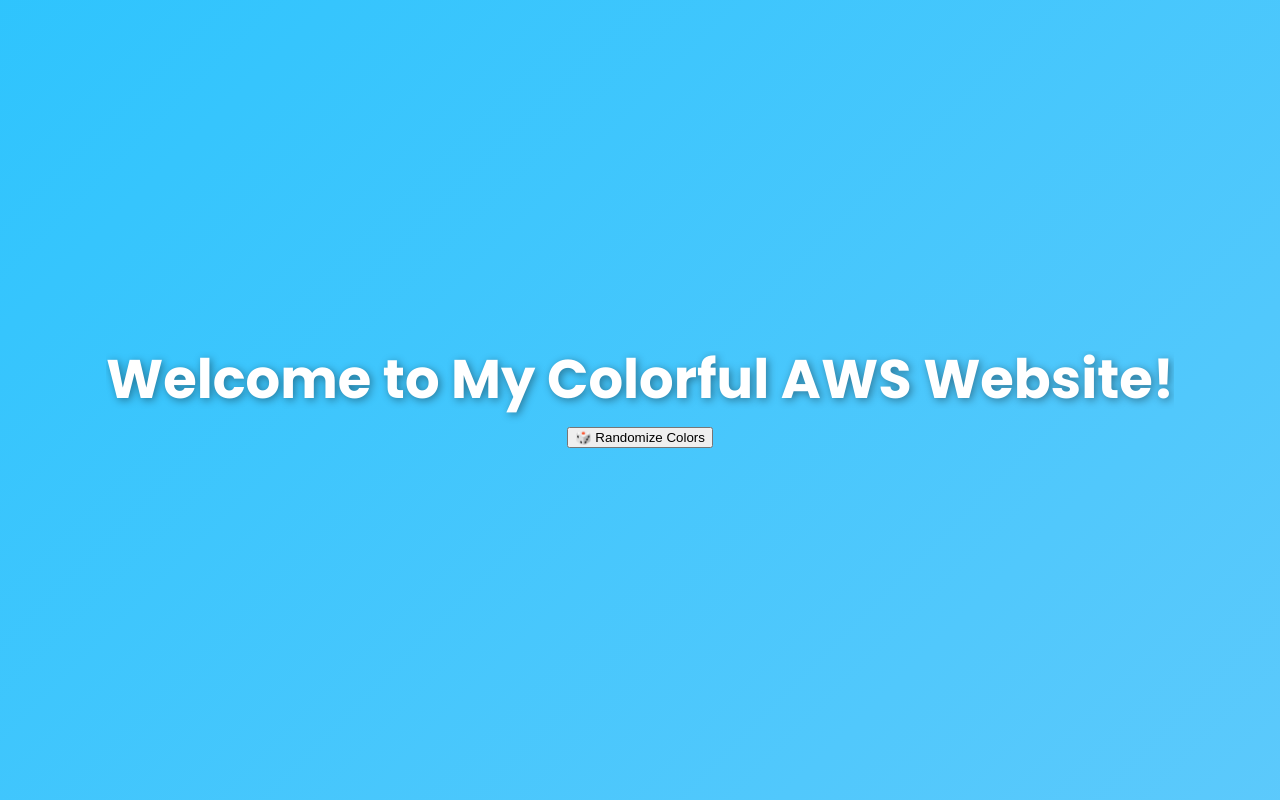
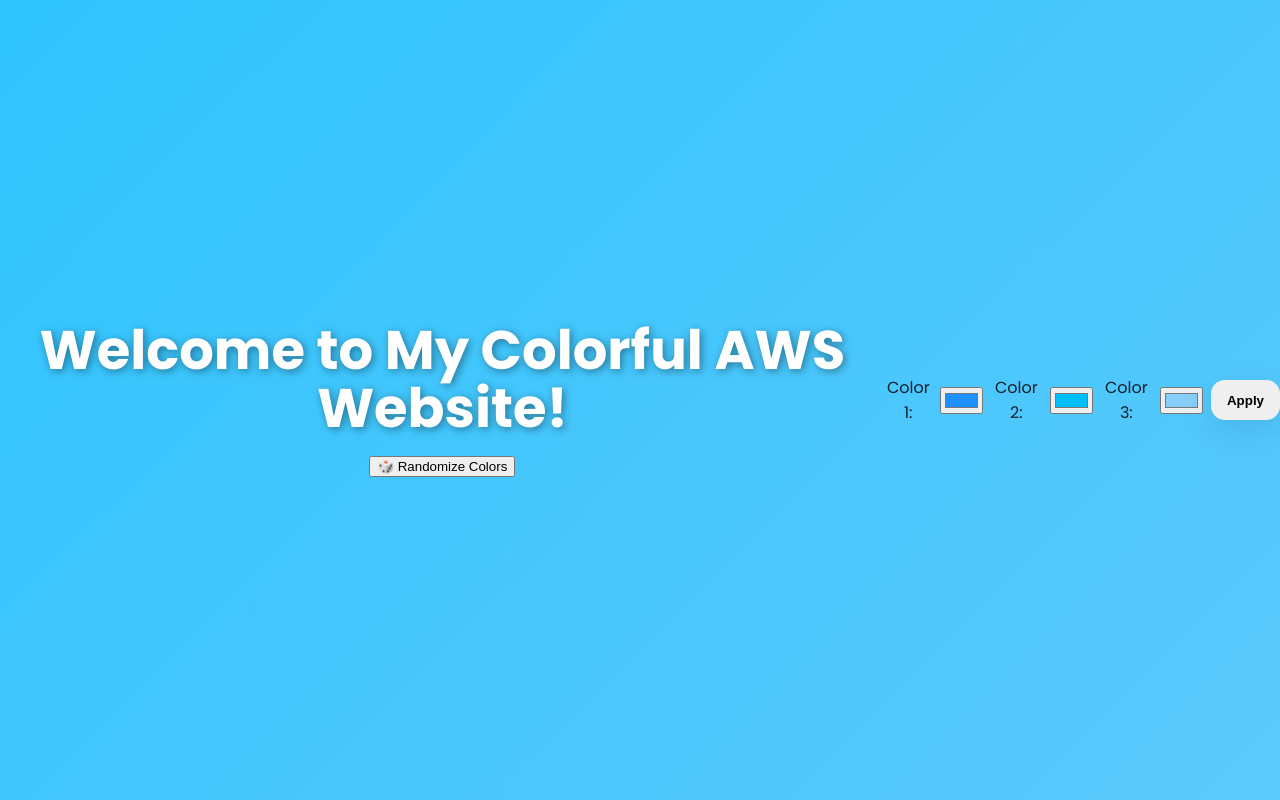
Before and after one commit to Ar12345105/colorful-aws-website, a plain HTML site: page index.html in a window 1280 px wide. Drawn offline with Linux system fonts and the light colour scheme.

Commit message:
Update index.html

```diff
--- a/index.html
+++ b/index.html
@@ -17,7 +17,21 @@
     <button onclick="randomize()">🎲 Randomize Colors</button>
   </div>
 
-  <!-- Script for button functionality -->
+  <!-- Add color picker controls here -->
+  <div class="controls">
+    <label for="color1">Color 1:</label>
+    <input type="color" id="color1" value="#1E90FF">
+
+    <label for="color2">Color 2:</label>
+    <input type="color" id="color2" value="#00BFFF">
+
+    <label for="color3">Color 3:</label>
+    <input type="color" id="color3" value="#87CEFA">
+
+    <button onclick="applyColors()">Apply</button>
+  </div>
+
+  <!-- Script links go at the very end, before closing body -->
   <script src="script.js"></script>
 </body>
 </html>
```
